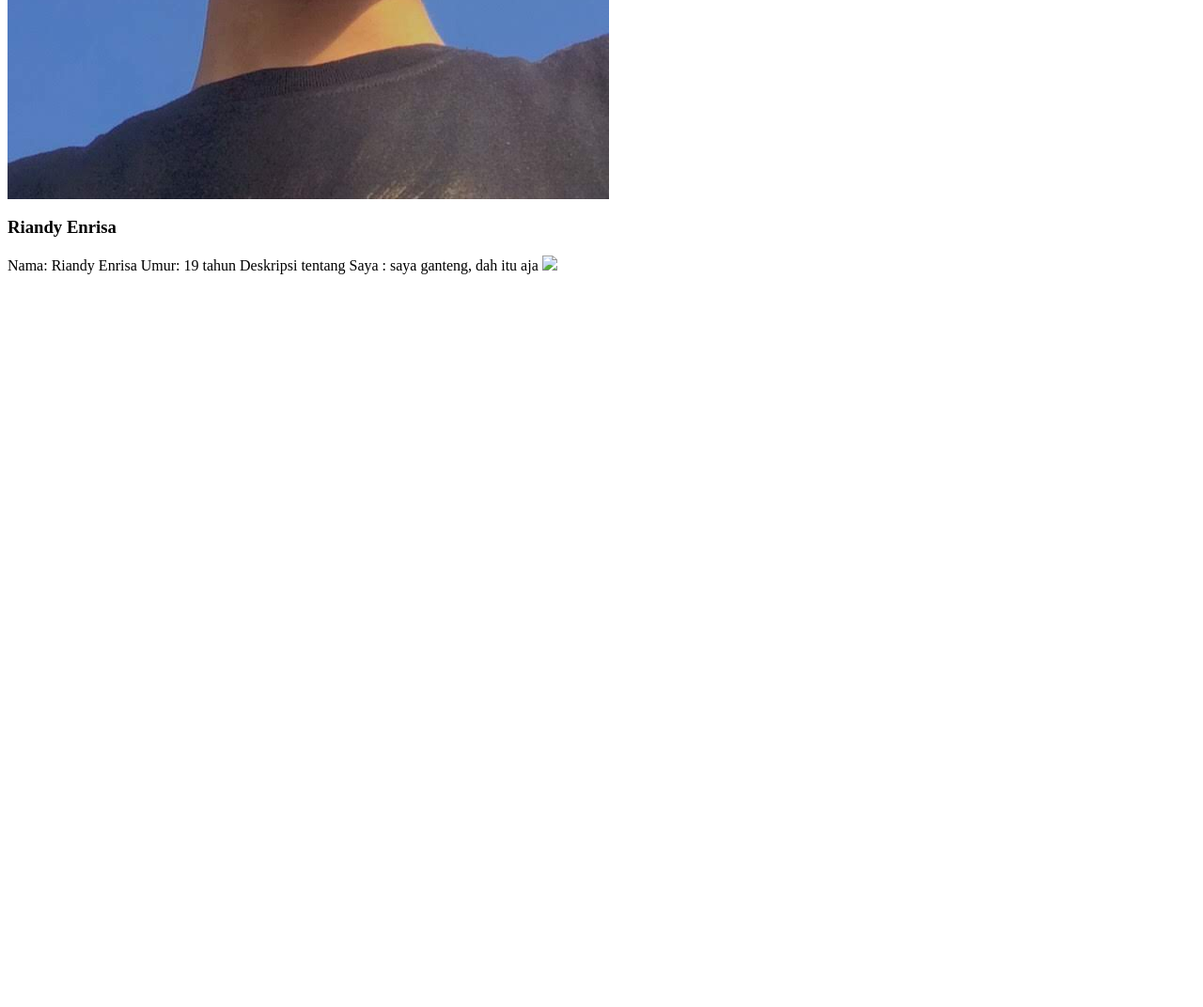
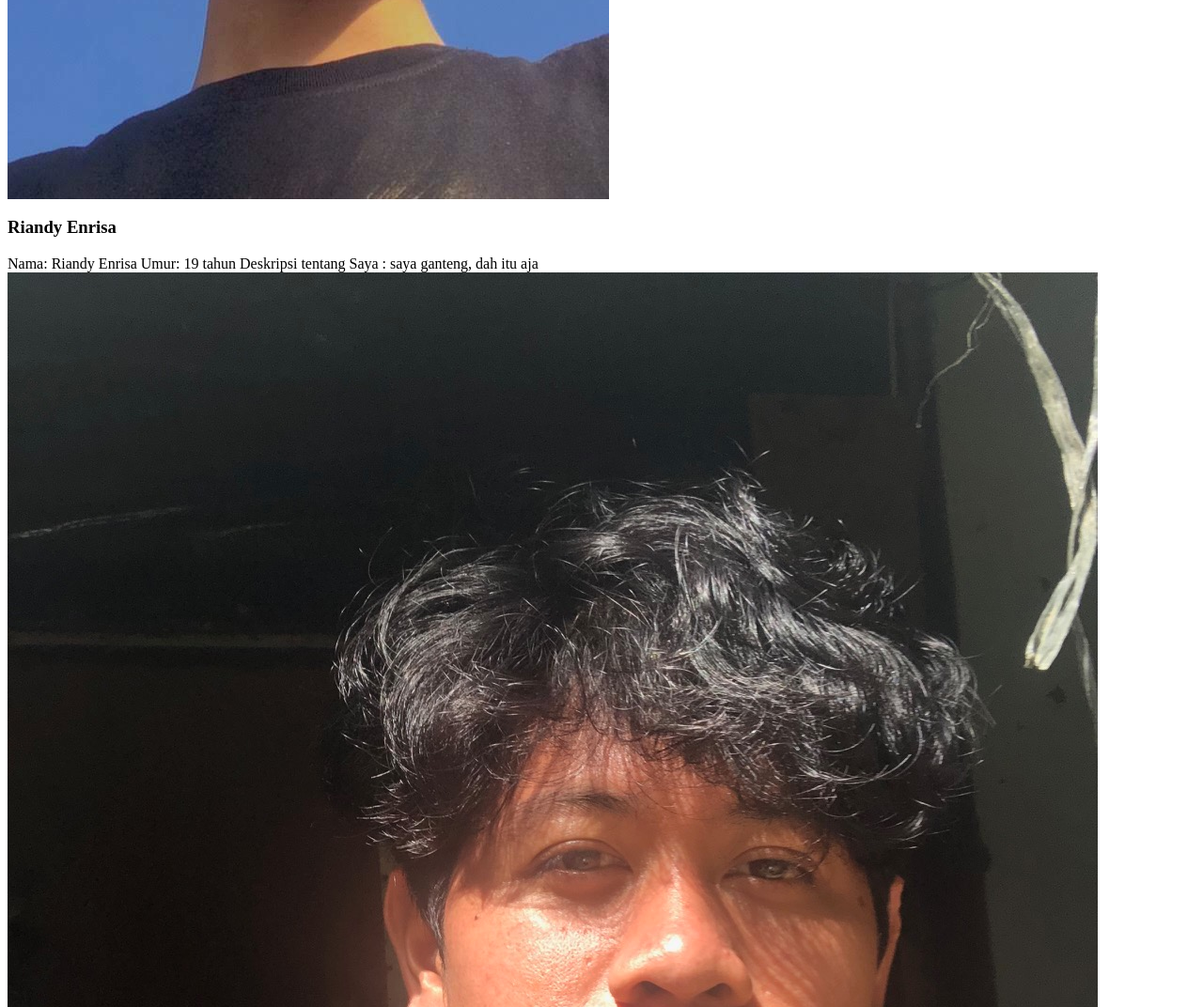
Before and after one commit to rayrafif/Kelompok8, a plain HTML site: page index.html in a window 1280 px wide. Shown: the part 1165-2237 px from the top of the page at 94% size. Before the commit the page ends 1465 px from the top, so only its background shows below. Drawn offline with Linux system fonts and the light colour scheme.

Commit message:
foto riandy

```diff
--- a/index.html
+++ b/index.html
@@ -24,5 +24,5 @@
     Nama: Riandy Enrisa
     Umur: 19 tahun
     Deskripsi tentang Saya : saya ganteng, dah itu aja
-    <img src="IMG_2087.jpg">
+    <img src="riandy.jpg">
 </body>
```
Also changed, not shown: riandy.jpg (added).
